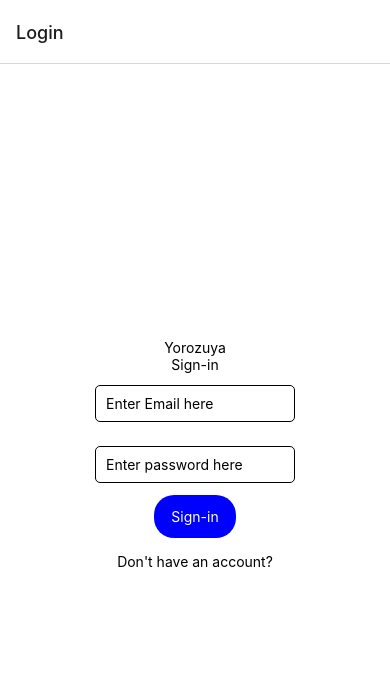
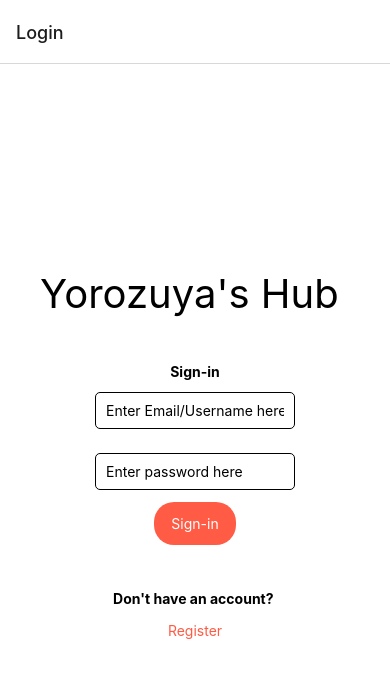
Before and after one commit to dc0dr/ecommerce-shopping-app-react-native, a React Native app: screen /Login in a window 390 px wide. Shown: the top 678 px of the page. Built offline with nearby package versions, Linux system fonts and the light colour scheme.

Commit message:
Working on the Login page (50% complete)

```diff
--- a/screens/Login.js
+++ b/screens/Login.js
@@ -1,16 +1,17 @@
 import * as React from 'react';
-import { Image, StyleSheet, Text, TouchableOpacity ,View, TextInput} from 'react-native';
+import { Image, StyleSheet, Text, TouchableOpacity ,View, TextInput, TouchableHighlight} from 'react-native';
 
 const Login = ({navigation}) => {
     return(
         <View style = {loginStyles.containerView}>
-            <Text> Yorozuya </Text>
+            <Text style = {{marginBottom: 45, fontSize: 40}}>
+            Yorozuya's Hub </Text>
 
-            <Text> Sign-in </Text>
+            <Text style = {{fontWeight: 'bold'}}> Sign-in </Text>
 
             <TextInput
                 style = {loginStyles.textInput}
-                placeholder="Enter Email here"
+                placeholder="Enter Email/Username here"
             />
             <TextInput
                 style = {loginStyles.textInput}
@@ -23,7 +24,17 @@ const Login = ({navigation}) => {
                     <Text style={loginStyles.signInText}> Sign-in </Text>
             </TouchableOpacity>
 
-            <Text> Don't have an account? </Text>
+            <View>
+                <Text style = {{marginTop: 30, fontWeight: 'bold'}}>
+                Don't have an account? </Text>
+
+                <TouchableHighlight
+                    onPress={() => alert('We will create a signup page soon')}>
+                    <Text style = {{marginTop: 15, textAlign: 'center', color: '#ff5b45'}}>
+                    Register</Text>
+                </TouchableHighlight>
+            </View>
+
 
         </View>
     );
@@ -47,7 +58,7 @@ const loginStyles = StyleSheet.create({
         borderRadius: 5,
     },
     signInButton: {
-        backgroundColor: 'blue',
+        backgroundColor: '#ff5b45', //#ff5b45
         padding: 13,
         borderRadius: 20,
         marginBottom: 15
```
